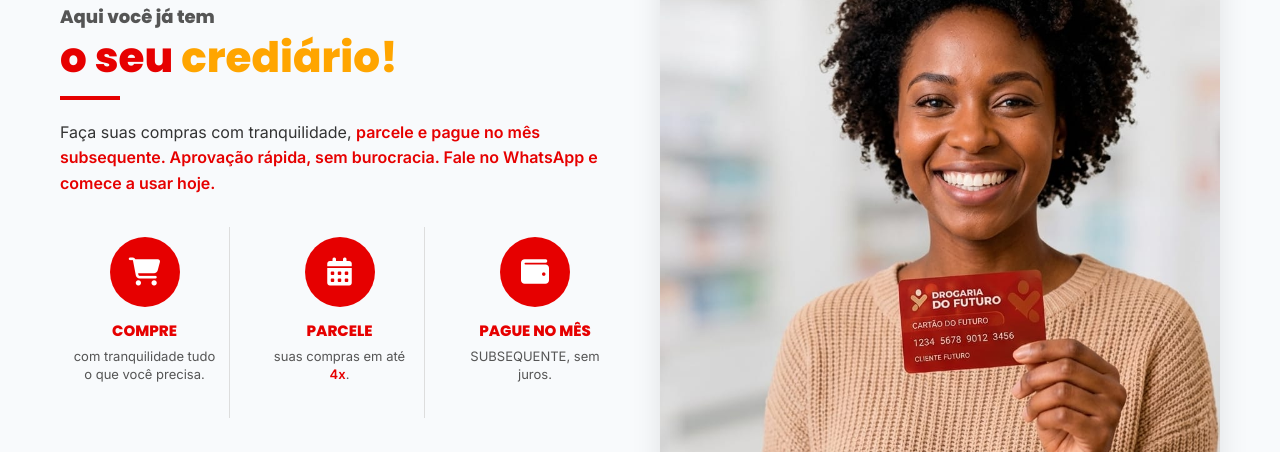
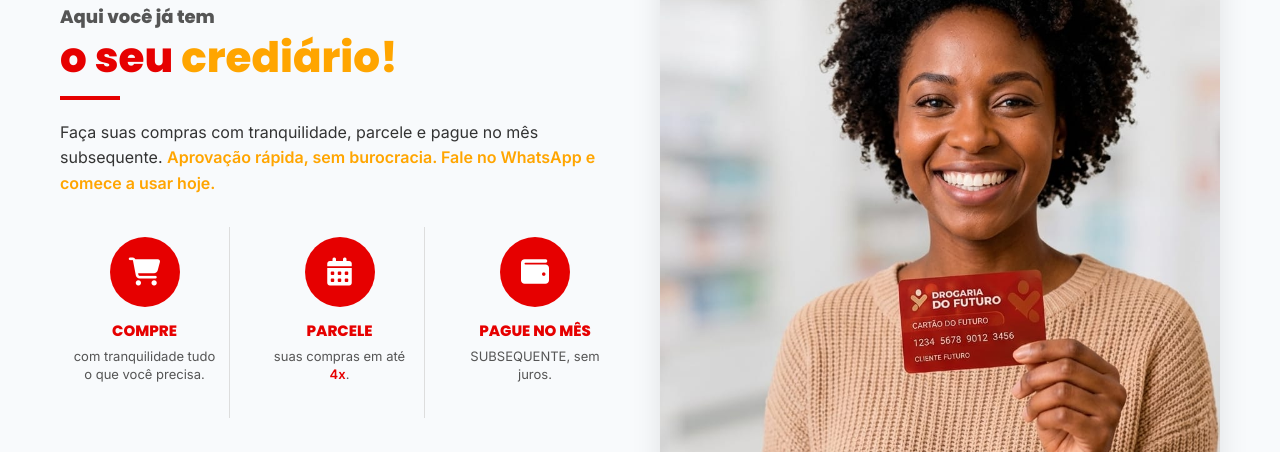
Before and after one commit to alexsandrofelix2607-svg/Site-drogaria, a plain HTML site: page index.html in a window 1280 px wide. Shown: the part 2300-2752 px from the top of the page. Drawn offline with Linux system fonts and the light colour scheme.

Commit message:
style: altera cor do texto do crediário

```diff
--- a/index.html
+++ b/index.html
@@ -147,7 +147,7 @@
                 <h3>Aqui você já tem</h3>
                 <h2>o seu <span>crediário!</span></h2>
                 <div class="linha"></div>
-                <p>Faça suas compras com tranquilidade, <span>parcele e pague no mês subsequente. Aprovação rápida, sem
+                <p>Faça suas compras com tranquilidade, parcele e pague no mês subsequente. <span>Aprovação rápida, sem
                         burocracia. Fale no WhatsApp e comece a usar hoje.</span></p>
 
                 <div class="crediario-beneficios">
--- a/styles.css
+++ b/styles.css
@@ -399,8 +399,8 @@ nav {
 }
 
 .crediario-texto p span {
-    color: var(--vermelho);
-    font-weight: 700;
+    color:var(--dourado);
+    font-weight: 800;
 }
 
 .btn-crediario {
```
